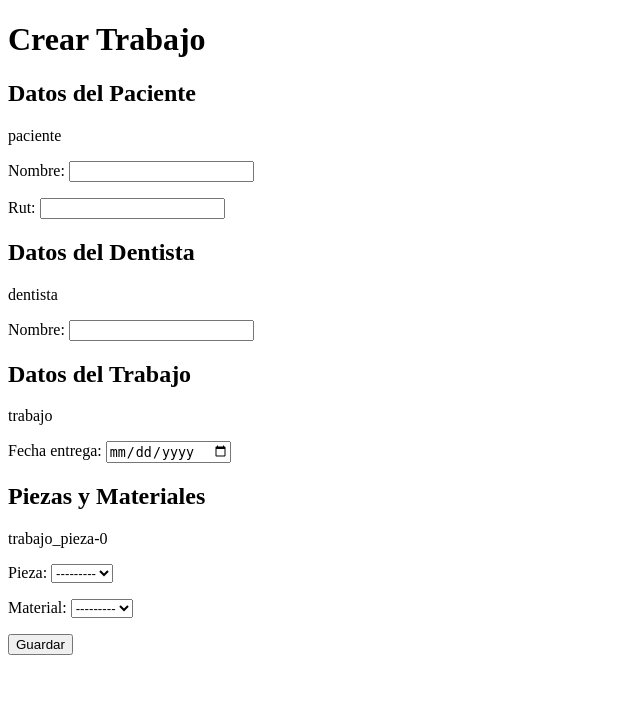
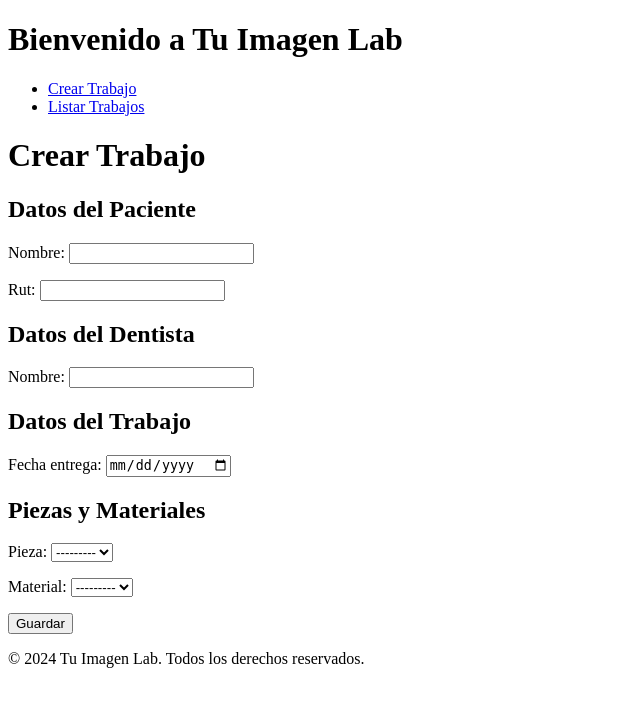
Before and after one commit to Daniher01/tuimagen_lab, a Django app: page /gestion/crear_trabajo/ in a window 1280 px wide. Shown: the top 707 px of the page, without its empty margins (0-640 px from the left). Run offline with Django 5.2, Linux system fonts and the light colour scheme; data that the repository does not hold is empty.

Commit message:
se gestiona el template

```diff
--- a/tuimagen_lab/gestion/models.py
+++ b/tuimagen_lab/gestion/models.py
@@ -40,7 +40,7 @@ class Trabajo(models.Model):
     estado = models.CharField(max_length=20, choices=ESTADOS, default='EN_PROCESO')
 
     def __str__(self):
-        return f'Trabajo para: {self.paciente.nombre} con el doctor: {self.dentista.nombre} para el día: {self.fecha_entrega} actualmente está: {self.estado}'
+        return f'Trabajo {self.id} para: {self.paciente.nombre} con el doctor: {self.dentista.nombre} para el día: {self.fecha_entrega} actualmente está: {self.estado}'
 
 class TrabajoPieza(models.Model):
     trabajo = models.ForeignKey(Trabajo, on_delete=models.CASCADE, related_name='trabajo_piezas')
--- a/tuimagen_lab/gestion/templates/gestion/crear_trabajo.html
+++ /dev/null
@@ -1,32 +0,0 @@
-<!DOCTYPE html>
-<html>
-<head>
-    <title>Crear Trabajo</title>
-</head>
-<body>
-    <h1>Crear Trabajo</h1>
-    <form method="post">
-        {% csrf_token %}
-        <h2>Datos del Paciente</h2>
-        {{ paciente_form.prefix }}
-        {{ paciente_form.as_p }}
-
-        <h2>Datos del Dentista</h2>
-        {{ dentista_form.prefix }}
-        {{ dentista_form.as_p }}
-
-        <h2>Datos del Trabajo</h2>
-        {{ trabajo_form.prefix }}
-        {{ trabajo_form.as_p }}
-
-        <h2>Piezas y Materiales</h2>
-        {{ trabajo_pieza_formset.management_form }}
-        {% for form in trabajo_pieza_formset %}
-            {{ form.prefix }}
-            {{ form.as_p }}
-        {% endfor %}
-
-        <button type="submit">Guardar</button>
-    </form>
-</body>
-</html>
--- /dev/null
+++ b/tuimagen_lab/templates/base.html
@@ -0,0 +1,34 @@
+<!DOCTYPE html>
+<html>
+<head>
+    <title>{% block title %}Tu Imagen Lab{% endblock %}</title>
+    <meta charset="UTF-8">
+    <meta name="viewport" content="width=device-width, initial-scale=1.0">
+    {% block head %}
+    <!-- Aquí puedes añadir estilos CSS comunes, scripts JS, etc. -->
+    {% endblock %}
+</head>
+<body>
+    <header>
+        <!-- Aquí puedes añadir un header común -->
+        <h1>Bienvenido a Tu Imagen Lab</h1>
+        <nav>
+            <ul>
+                <li><a href="{% url 'crear_trabajo' %}">Crear Trabajo</a></li>
+                <li><a href="{% url 'listar_trabajos' %}">Listar Trabajos</a></li>
+            </ul>
+        </nav>
+    </header>
+
+    <main>
+        {% block content %}
+        <!-- Aquí se incluirá el contenido específico de cada vista -->
+        {% endblock %}
+    </main>
+
+    <footer>
+        <!-- Aquí puedes añadir un footer común -->
+        <p>&copy; 2024 Tu Imagen Lab. Todos los derechos reservados.</p>
+    </footer>
+</body>
+</html>
--- /dev/null
+++ b/tuimagen_lab/templates/gestion/crear_trabajo.html
@@ -0,0 +1,30 @@
+{% extends "base.html" %}
+
+{% block title %}Crear Trabajo{% endblock %}
+
+{% block head %}
+<!-- Aquí puedes añadir estilos o scripts específicos para esta vista -->
+{% endblock %}
+
+{% block content %}
+<h1>Crear Trabajo</h1>
+<form method="post">
+    {% csrf_token %}
+    <h2>Datos del Paciente</h2>
+    {{ paciente_form.as_p }}
+
+    <h2>Datos del Dentista</h2>
+    {{ dentista_form.as_p }}
+
+    <h2>Datos del Trabajo</h2>
+    {{ trabajo_form.as_p }}
+
+    <h2>Piezas y Materiales</h2>
+    {{ trabajo_pieza_formset.management_form }}
+    {% for form in trabajo_pieza_formset %}
+        {{ form.as_p }}
+    {% endfor %}
+
+    <button type="submit">Guardar</button>
+</form>
+{% endblock %}
```
Also changed, not shown: tuimagen_lab/gestion/templates/gestion/listar_trabajos.html (deleted, +0 -19 lines), tuimagen_lab/templates/gestion/detalle_trabajo.html (renamed from tuimagen_lab/gestion/templates/gestion/detalle_trabajo.html, +10 -8 lines), tuimagen_lab/templates/gestion/listar_trabajos.html (added, +21 -0 lines), tuimagen_lab/tuimagen_lab/settings.py (+9 -1 lines).
